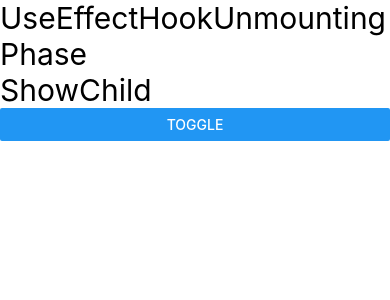
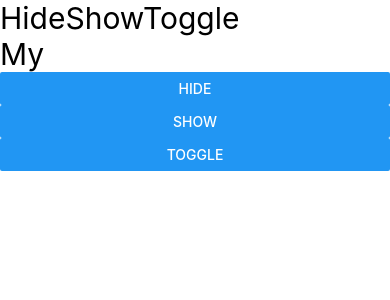
Before and after one commit to bhattk64/React-Native-Practice, a React Native app: screen / in a window 390 px wide. Shown: the top 300 px of the page. Built offline with nearby package versions, Linux system fonts and the light colour scheme.

Commit message:
hide,show,toggle button functionalities

```diff
--- a/App.jsx
+++ b/App.jsx
@@ -2,7 +2,8 @@
 // import {Text,View,Button}from 'react-native'
 // import First from './src/components/First'
 import {View} from 'react-native'
-import UseEffectHookUnmountingPhase from './src/components/UseEffectHookUnmountingPhase'
+import HideShowToggle from './src/components/HideShowToggle'
+// import UseEffectHookUnmountingPhase from './src/components/UseEffectHookUnmountingPhase'
 // import UseEffectHookUpdatingPhase from './src/components/UseEffectHookUpdatingPhase'
 // import UseEffectHook from './src/components/UseEffectHook'
 // import ClassComponenets from './src/components/ClassComponenets'
@@ -40,7 +41,8 @@
      {/* <ClassComponenets/> */}
      {/* <UseEffectHook/> */}
      {/* <UseEffectHookUpdatingPhase/> */}
-     <UseEffectHookUnmountingPhase/>
+     {/* <UseEffectHookUnmountingPhase/> */}
+     <HideShowToggle/>
     </View>
 
 
--- /dev/null
+++ b/src/components/HideShowToggle.jsx
@@ -0,0 +1,26 @@
+import { View, Text, Button } from 'react-native'
+import React, { useState } from 'react'
+import My from './My'
+
+const HideShowToggle = () => {
+    const[status,setStatus]=useState(true)
+  return (
+    <View>
+      <Text style={{fontSize:30}}>HideShowToggle</Text>
+      {
+        status?<My/> : null
+      }
+      <Button
+      title='Hide'
+      onPress={()=>setStatus(false)}
+
+      />
+      <Button  title='show'
+      onPress={()=>setStatus(true)}
+      />
+      <Button title='Toggle' onPress={()=>setStatus(!status)} />
+    </View>
+  )
+}
+
+export default HideShowToggle
--- /dev/null
+++ b/src/components/My.jsx
@@ -0,0 +1,12 @@
+import { View, Text } from 'react-native'
+import React from 'react'
+
+const My = () => {
+  return (
+    <View>
+      <Text style={{fontSize:30}}>My</Text>
+    </View>
+  )
+}
+
+export default My
```
